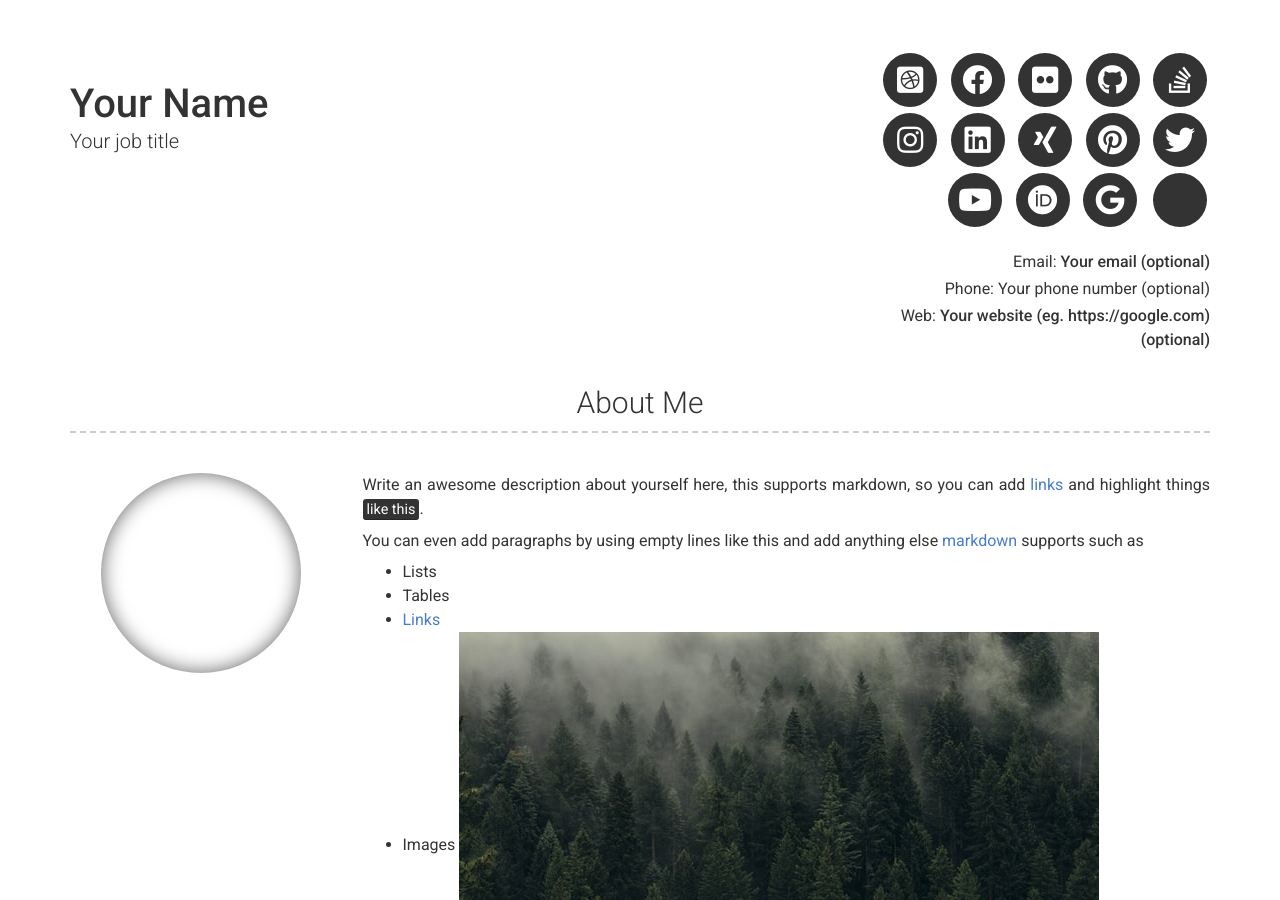
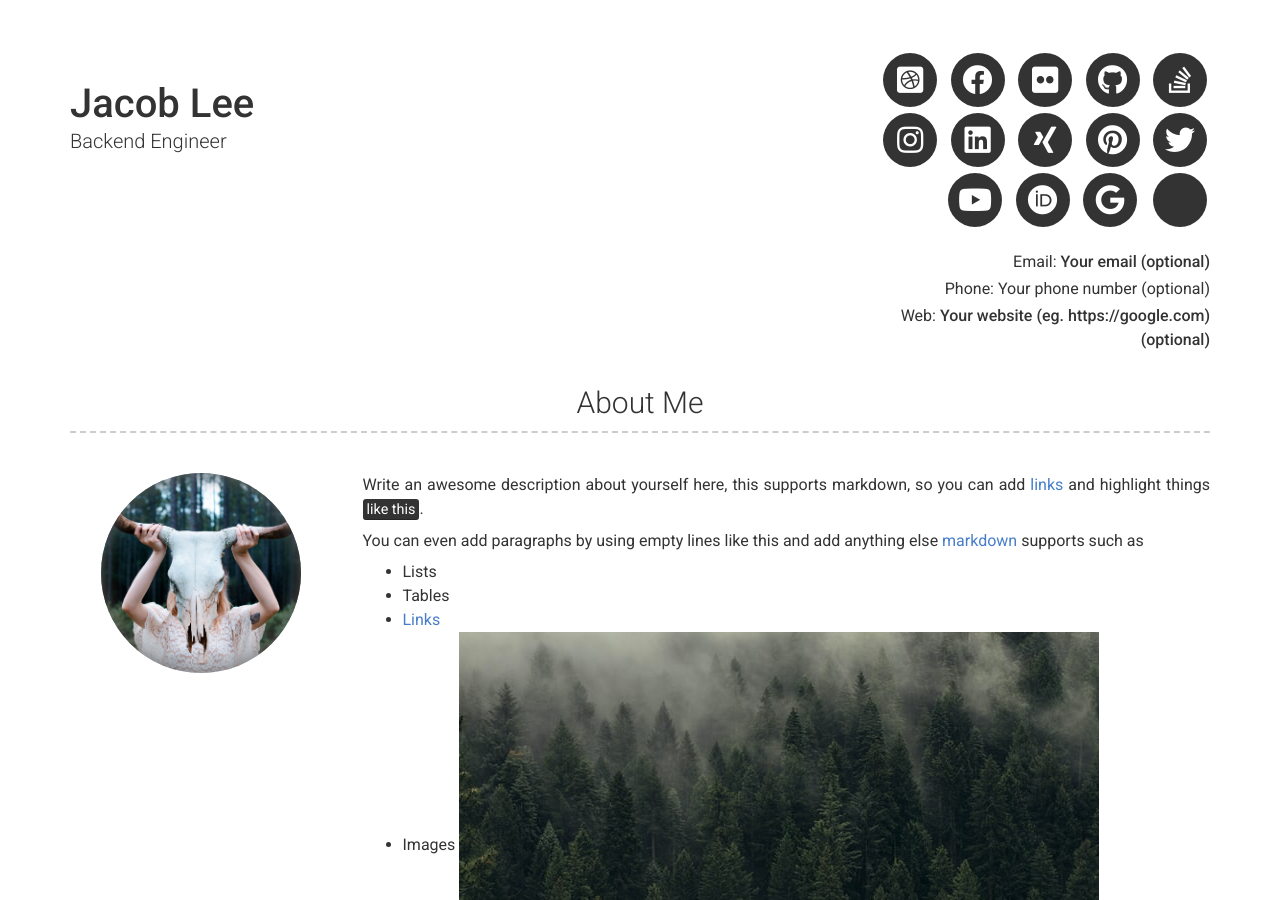
Before and after one commit to talkiebox/resume, a Jekyll site: the page built from index.md, in a window 1280 px wide and 900 px high. Built offline with Jekyll 4.4.1, drawn with Linux system fonts in a browser that asks for light colours; nearby versions of some CDN libraries; some of the changed text lies outside the part shown.

Commit message:
add image

```diff
--- a/_config.yml
+++ b/_config.yml
@@ -6,8 +6,8 @@ repository: Git repository where your resume will be hosted, only required if yo
 version: 2
 
 # Personal info
-name: Your Name
-title: Your job title
+name: Jacob Lee
+title: Backend Engineer
 email: Your email (optional)
 # email_title: Email (Email title override)
 phone: Your phone number (optional)
@@ -50,7 +50,7 @@ additional_links:
 
 # About Section
 # about_title: About Me (Use this to override about section title)
-about_profile_image: Directory of profile image (eg. images/profile.jpg)
+about_profile_image: images/skull-690246.jpg
 about_content: | # this will include new lines to allow paragraphs
   Write an awesome description about yourself here, this supports markdown, so you can add [links](http://foobar.com) and highlight things <mark>like this</mark>.
 
```
Also changed, not shown: images/skull-690246.jpg (added), 1 other file.
